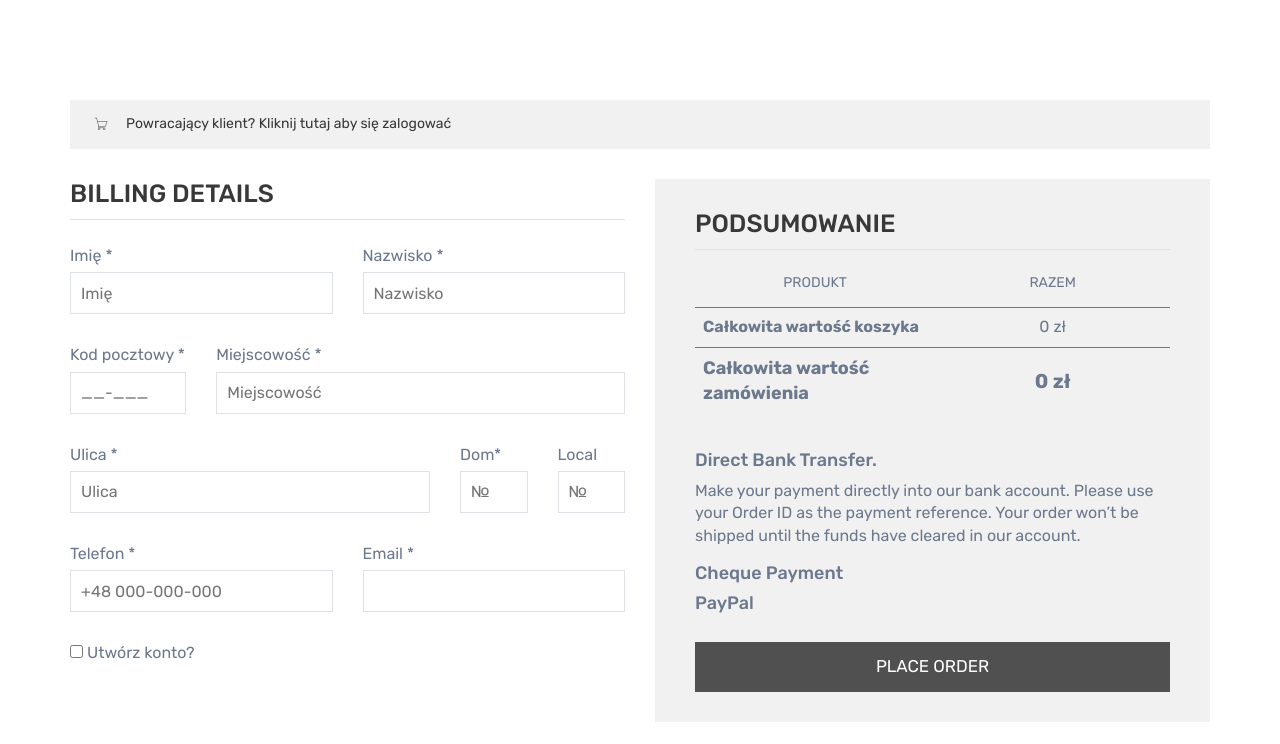
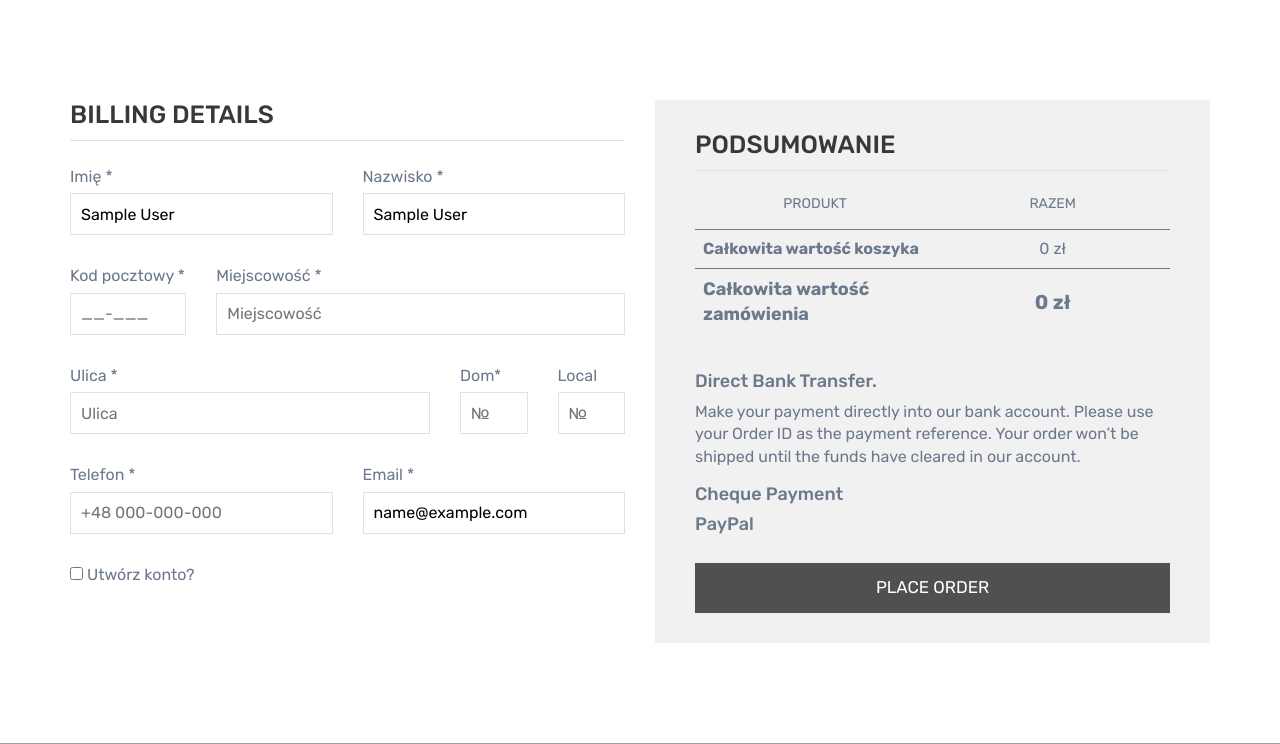
Before and after one commit to romannesterenko/e-shop, a Laravel app: page /checkout in a window 1280 px wide. Shown: the part 670-1414 px from the top of the page. Run offline with Laravel 9, Linux system fonts and the light colour scheme; the visitor is signed in with stand-in values (Sample User, id 1); data that the repository does not hold is empty; style sheets or scripts are compiled from the project's sources; settings files or empty folders that the repository lacks are supplied; some libraries are stand-ins or nearby versions; grey boxes are pictures that could not be loaded.

Commit message:
update user fields from order

```diff
--- a/app/Models/User.php
+++ b/app/Models/User.php
@@ -41,4 +41,9 @@ class User extends Authenticatable
     protected $casts = [
         'email_verified_at' => 'datetime',
     ];
+
+    public static function getByEmail(mixed $email)
+    {
+        return self::where('email', $email)->first();
+    }
 }
--- a/resources/views/checkout/index.blade.php
+++ b/resources/views/checkout/index.blade.php
@@ -25,6 +25,7 @@
             <div class="container">
                 <form action="{{route('order.store')}}" method="post">
                     @csrf
+                    @if(!Auth::check())
                         <div class="row">
                             <div class="col-12">
                                 <div class="coupon-accordion">
@@ -50,6 +51,7 @@
                                 </div>
                             </div>
                         </div>
+                    @endif
                     <div class="row">
                         <div class="col-lg-6 col-12">
                             <div>
@@ -59,13 +61,13 @@
                                         <div class="col-md-6">
                                             <div class="checkout-form-list">
                                                 <label>Imię <span class="required">*</span></label>
-                                                <input placeholder="Imię" placeholder="" name="first_name" type="text" required>
+                                                <input placeholder="Imię" placeholder="" name="first_name" value="{{ Auth::check()?Auth::user()->name:'' }}" type="text" required>
                                             </div>
                                         </div>
                                         <div class="col-md-6">
                                             <div class="checkout-form-list">
                                                 <label>Nazwisko <span class="required">*</span></label>
-                                                <input placeholder="Nazwisko" placeholder="" name="last_name" type="text" required>
+                                                <input placeholder="Nazwisko" placeholder="" name="last_name" value="{{ Auth::check()?Auth::user()->name:'' }}" type="text" required>
                                             </div>
                                         </div>
                                     </div>
@@ -73,13 +75,13 @@
                                         <div class="col-md-3">
                                             <div class="checkout-form-list">
                                                 <label>Kod pocztowy <span class="required">*</span></label>
-                                                <input placeholder="__-___" name="zipcode" type="text" required>
+                                                <input placeholder="__-___" name="zipcode" value="{{ Auth::check()?Auth::user()->zipcode:'' }}" type="text" required>
                                             </div>
                                         </div>
                                         <div class="col-md-9">
                                             <div class="checkout-form-list">
                                                 <label>Miejscowość <span class="required">*</span></label>
-                                                <input placeholder="Miejscowość" name="city" type="text" required>
+                                                <input placeholder="Miejscowość" name="city" value="{{ Auth::check()?Auth::user()->city:'' }}" type="text" required>
                                             </div>
                                         </div>
                                     </div>
@@ -87,31 +89,31 @@
                                         <div class="col-md-8">
                                             <div class="checkout-form-list">
                                                 <label>Ulica <span class="required">*</span></label>
-                                                <input placeholder="Ulica" name="street" type="text">
+                                                <input placeholder="Ulica" name="street" value="{{ Auth::check()?Auth::user()->street:'' }}" type="text">
                                             </div>
                                         </div>
                                         <div class="col-md-2">
                                             <div class="checkout-form-list">
                                                 <label>Dom<span class="required">*</span></label>
-                                                <input type="text" name="house" placeholder="№" required>
+                                                <input type="text" name="house" placeholder="№" value="{{ Auth::check()?Auth::user()->house:'' }}" required>
                                             </div>
                                         </div>
                                         <div class="col-md-2">
                                             <div class="checkout-form-list">
                                                 <label>Local</label>
-                                                <input type="text" name="flat" placeholder="№">
+                                                <input type="text" name="flat" value="{{ Auth::check()?Auth::user()->flat:'' }}" placeholder="№">
                                             </div>
                                         </div>
                                         <div class="col-md-6">
                                             <div class="checkout-form-list">
                                                 <label>Telefon <span class="required">*</span></label>
-                                                <input type="text" name="phone" placeholder="+48 000-000-000">
+                                                <input type="text" name="phone" value="{{ Auth::check()?Auth::user()->phone:'' }}" placeholder="+48 000-000-000">
                                             </div>
                                         </div>
                                         <div class="col-md-6">
                                             <div class="checkout-form-list">
                                                 <label>Email <span class="required">*</span></label>
-                                                <input type="email" name="email" value="">
+                                                <input type="email" name="email" value="{{ Auth::check()?Auth::user()->email:'' }}" value="">
                                             </div>
                                         </div>
                                         <div class="col-md-12">
```
Also changed, not shown: app/Models/Order.php (+24 -13 lines), app/Models/OrderProduct.php (+14 -0 lines), database/migrations/2022_11_19_074846_add_zipcode_city_street_house_flat_phone_to_users_table.php (added). Lines whose indentation alone changed are shown as unchanged.
